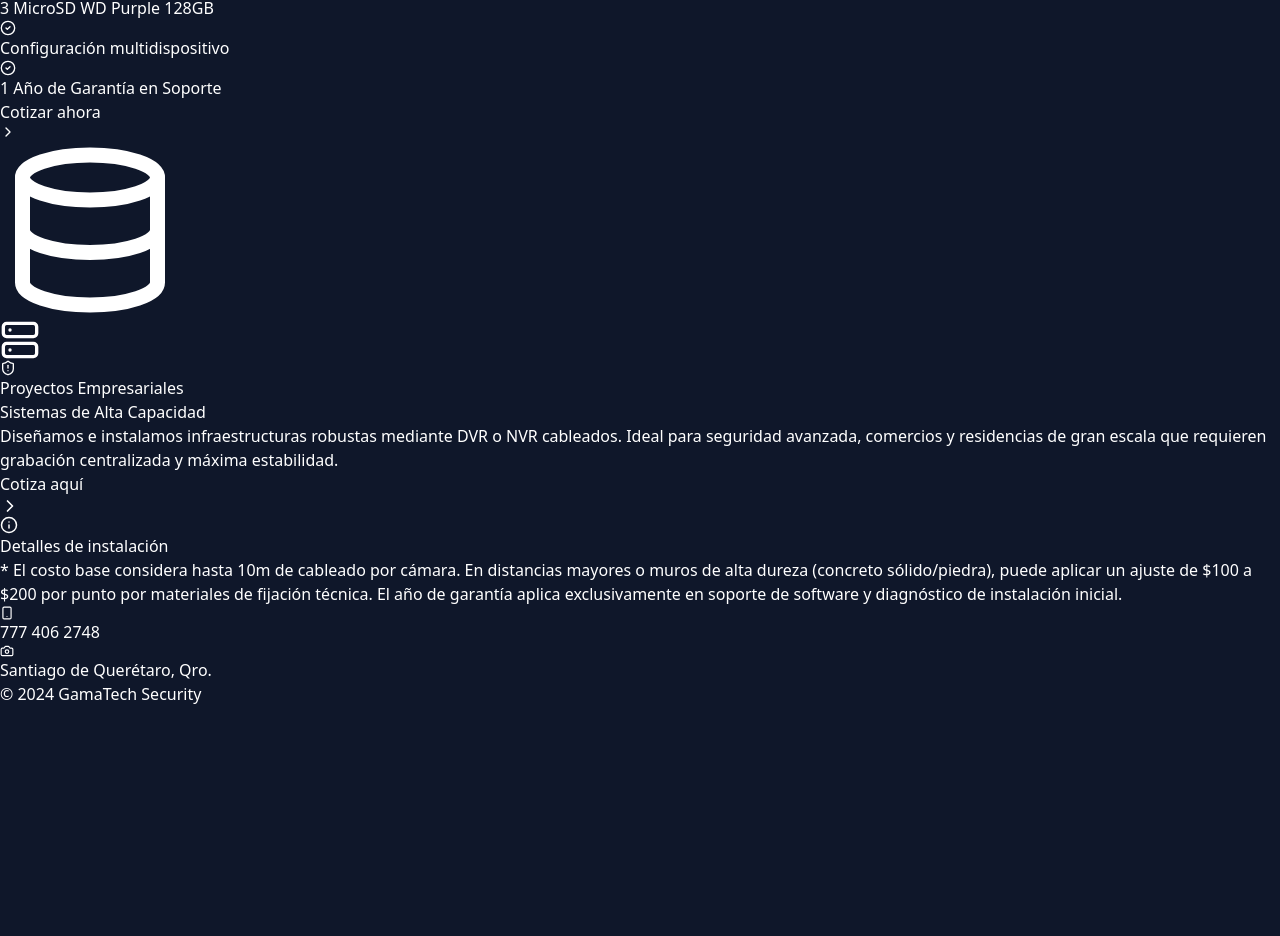
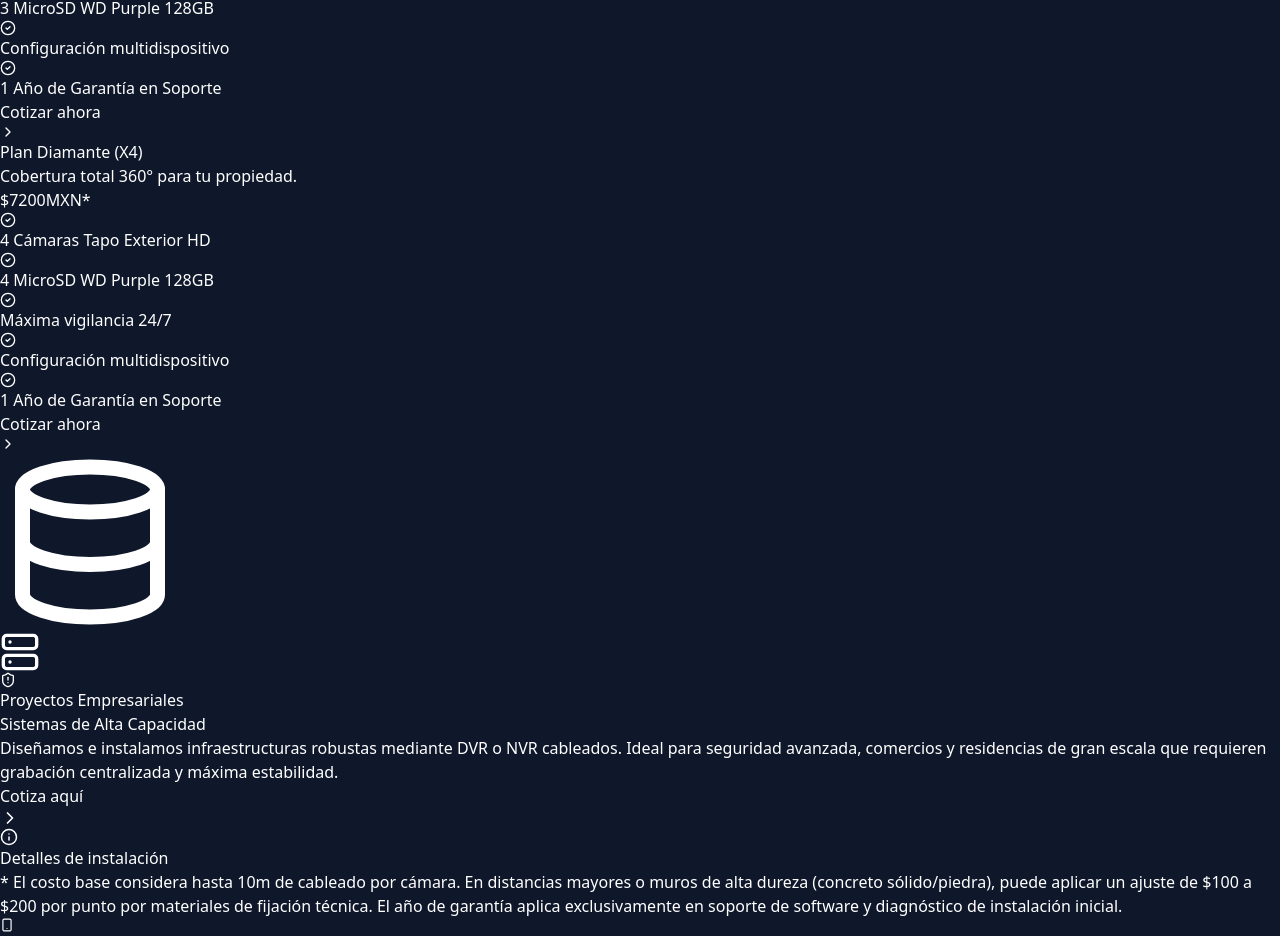
Before and after one commit to GearP94/Cotizaciones_GameTech, a React (Vite) app: page / in a window 1280 px wide. Shown: the part 2358-3294 px from the top of the page. Before the commit the page ends 3064 px from the top, so only its background shows below. Built offline with nearby package versions, Linux system fonts and the light colour scheme.

Commit message:
Correcciones

```diff
--- a/src/App.jsx
+++ b/src/App.jsx
@@ -62,7 +62,20 @@ const App = () => {
       ],
       color: "from-purple-600 to-pink-500"
     },
-
+    {
+      id: 4,
+      name: "Plan Diamante (X4)",
+      price: 7200,
+      desc: "Cobertura total 360° para tu propiedad.",
+      features: [
+        "4 Cámaras Tapo Exterior HD",
+        "4 MicroSD WD Purple 128GB",
+        "Máxima vigilancia 24/7",
+        "Configuración multidispositivo",
+        "1 Año de Garantía en Soporte"
+      ],
+      color: "from-cyan-600 to-blue-700"
+    }
   ];
 
   const handleWhatsApp = (pkgName, customMessage = null) => {
```
